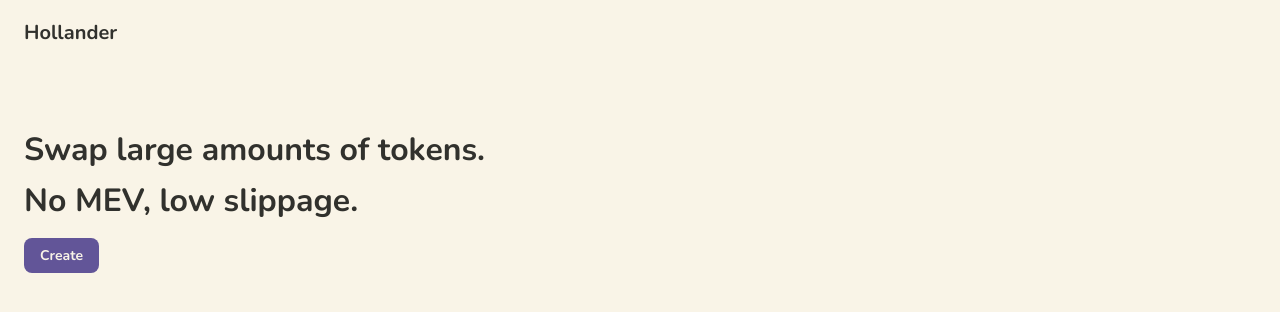
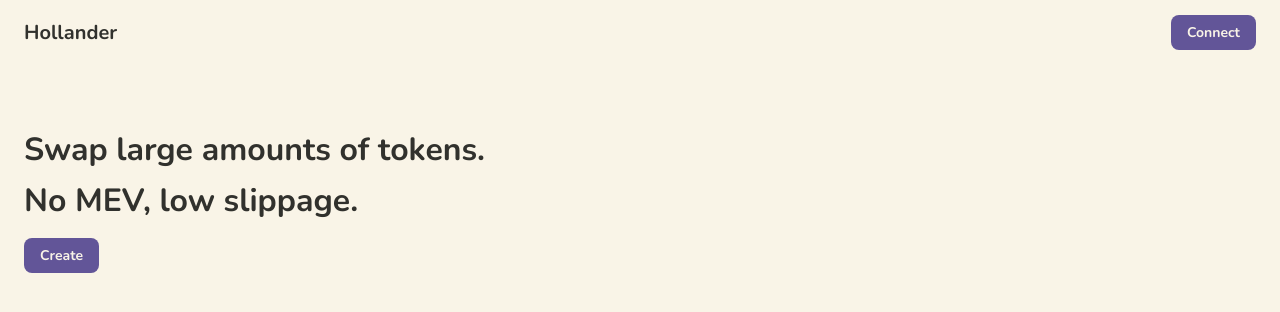
Before and after one commit to Destiner/hollander-app, a Vue app: page / in a window 1280 px wide. Shown: the top 312 px of the page. Built offline with nearby package versions, Linux system fonts and the light colour scheme.

Commit message:
Add connect button to HolHeader

```diff
--- a/src/components/HolHeader.vue
+++ b/src/components/HolHeader.vue
@@ -1,8 +1,15 @@
 <template>
   <header>
-    <div class="global">Hollander</div>
+    <div>
+      Hollander
+      <HolButton label="Connect" />
+    </div>
   </header>
 </template>
+
+<script setup lang="ts">
+import HolButton from './HolButton.vue';
+</script>
 
 <style scoped>
 header {
@@ -11,9 +18,10 @@ header {
   gap: 10px;
 }
 
-.global {
+div {
   display: flex;
   align-items: center;
+  justify-content: space-between;
   height: 64px;
   padding: 24px;
   font-size: 20px;
```
